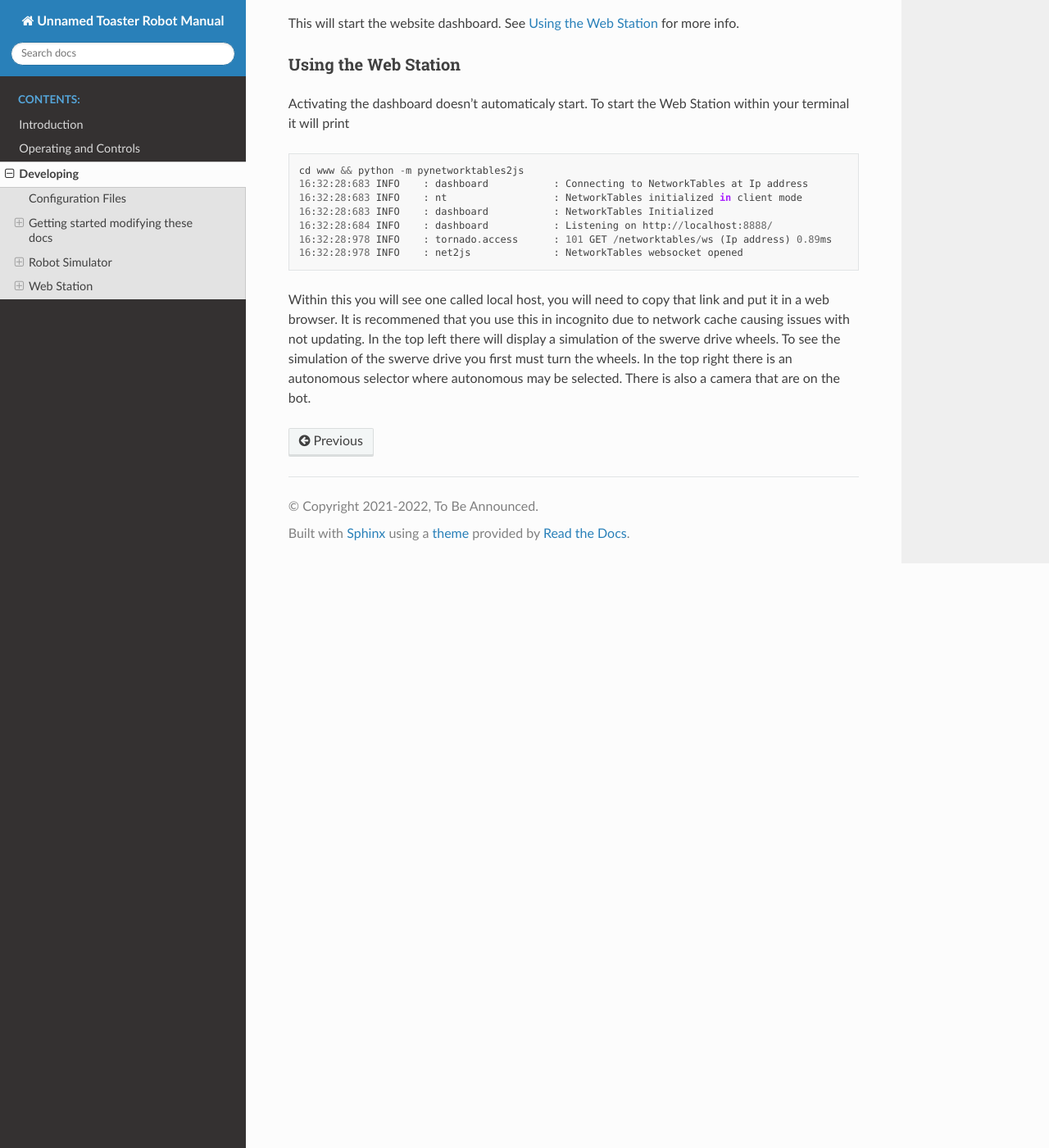
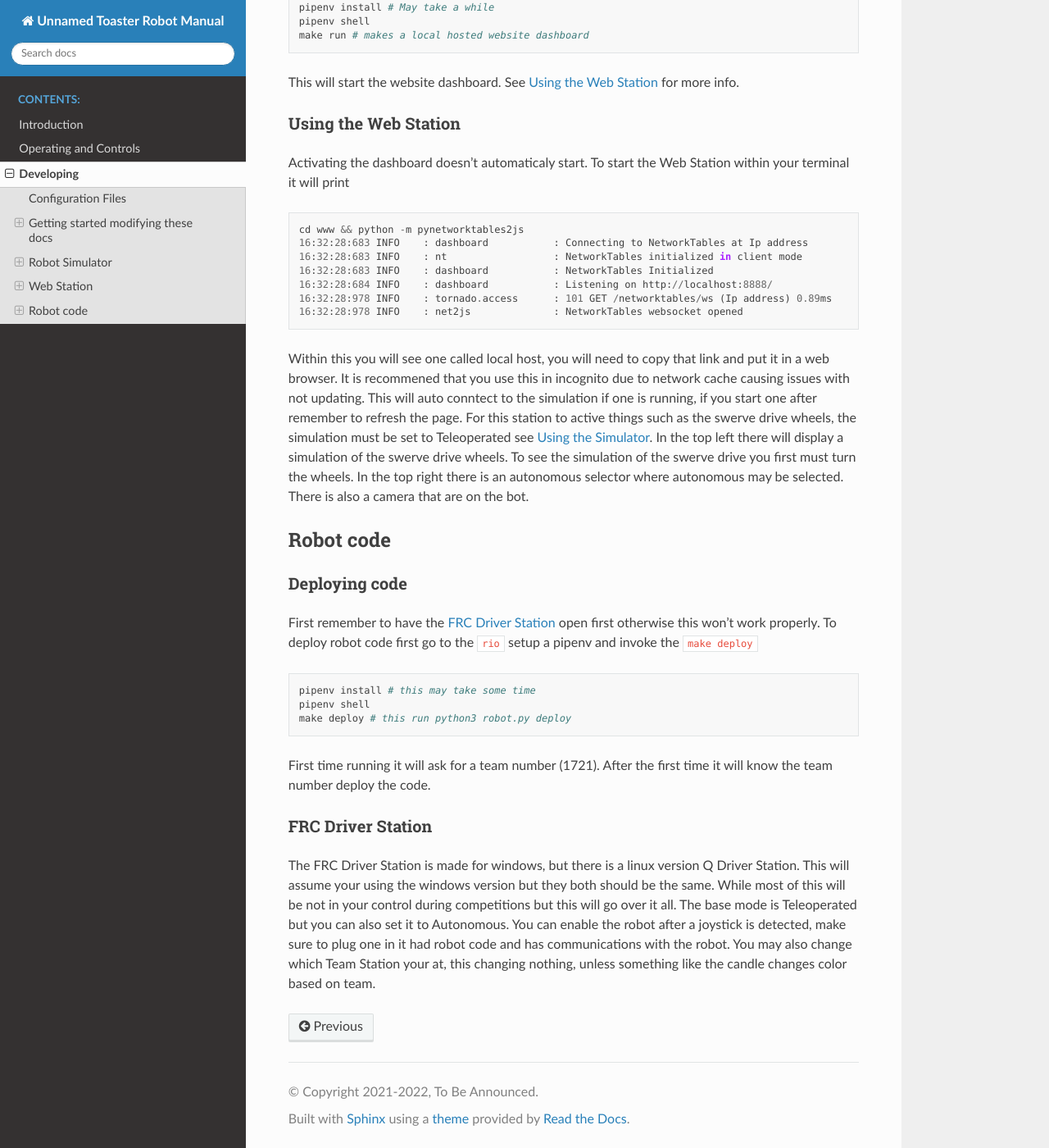
Before and after one commit to FRC-1721/1721-RapidReact, a Sphinx documentation site: the page built from docs/developing/developing.rst, in a window 1280 px wide and 1400 px high, scrolled down 1928 px. Shown: the whole window at 82% size. Built offline with Sphinx 7.4.7 and the Read the Docs theme 2.0.0, drawn with Linux system fonts in a browser that asks for light colours; some of the changed text lies outside the part shown.

Commit message:
added robot code section

```diff
--- a/docs/developing/developing.rst
+++ b/docs/developing/developing.rst
@@ -44,7 +44,7 @@ provided files and invoke the ``make latexpdf`` command to build the docs.
    make latexpdf # Builds the manual
 
 Find the generated ``.pdf`` under ``docs/_build/latex/``
-
+it is recommended that you also have a restructured text interperter such as reStructuredText.
 
 Robot Simulator
 ===============
@@ -53,7 +53,8 @@ Robot Simulator
 Requirements
 ------------
 
-Under the ``rio`` directory run
+Under the ``rio`` directory setup a pipenv using the provided files
+and invoke the ``make sim`` command to run the simulator.
 
 .. code-block:: shell
 
@@ -80,7 +81,8 @@ Web Station
 Requirements
 ------------
 
-under the ``dashboard`` directory run
+under the ``dashboard`` directory setup a pipenv using the provided files
+and invoke the ``make run`` command to start the Web Station's local host.
 
 .. code-block:: shell
 
@@ -107,7 +109,37 @@ Activating the dashboard doesn't automaticaly start. To start the Web Station wi
 
 Within this you will see one called local host, you will need to copy that link and put it in a web browser.
 It is recommened that you use this in incognito due to network cache causing issues with not updating.
+This will auto conntect to the simulation if one is running, if you start one after remember to refresh the page.
+For this station to active things such as the swerve drive wheels, the simulation must be set to Teleoperated see :ref:`Using the Simulator`.
 In the top left there will display a simulation of the swerve drive wheels.
 To see the simulation of the swerve drive you first must turn the wheels.
 In the top right there is an autonomous selector where autonomous may be selected.
 There is also a camera that are on the bot.
+
+Robot code
+==========
+
+Deploying code
+--------------
+
+First remember to have the :ref:`FRC Driver Station` open first otherwise this won't work properly.
+To deploy robot code first go to the ``rio`` setup a pipenv
+and invoke the ``make deploy``
+
+.. code-block:: shell
+
+   pipenv install # this may take some time
+   pipenv shell
+   make deploy # this run python3 robot.py deploy
+
+First time running it will ask for a team number (1721). After the first time it will know the team number deploy the code.
+
+FRC Driver Station
+------------------
+
+The FRC Driver Station is made for windows, but there is a linux version Q Driver Station.
+This will assume your using the windows version but they both should be the same.
+While most of this will be not in your control during competitions but this will go over it all.
+The base mode is Teleoperated but you can also set it to Autonomous.
+You can enable the robot after a joystick is detected, make sure to plug one in it had robot code and has communications with the robot.
+You may also change which Team Station your at, this changing nothing, unless something like the candle changes color based on team.
--- a/docs/introduction/introduction.rst
+++ b/docs/introduction/introduction.rst
@@ -5,4 +5,4 @@ Introduction
    Make sure this manual's revision hash and the robot hash match!
 
 This is the code manual for team 1721 of First Robotics.
-This Manual will go over operating controllers, developing the manual its self, starting the robot simulator, and Website Station.
+This Manual will go over operating controllers, developing the manual its self, starting the robot simulator, Website Station, and much more.
```
